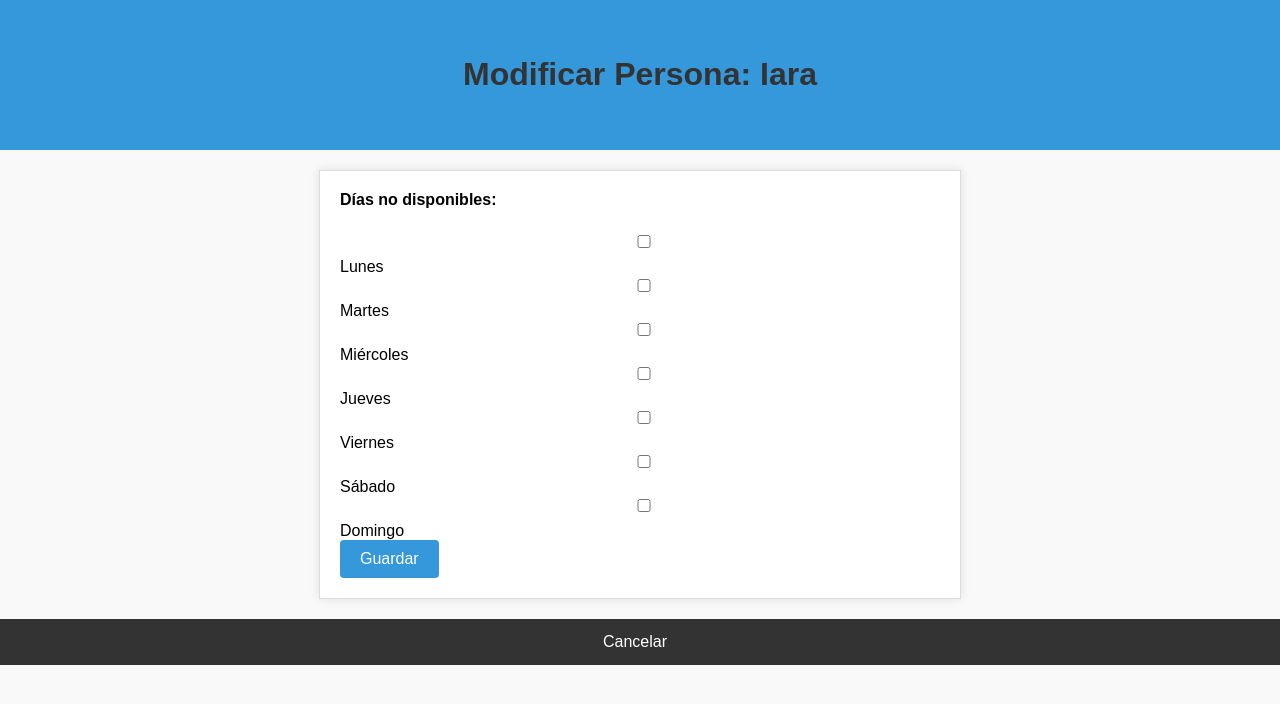
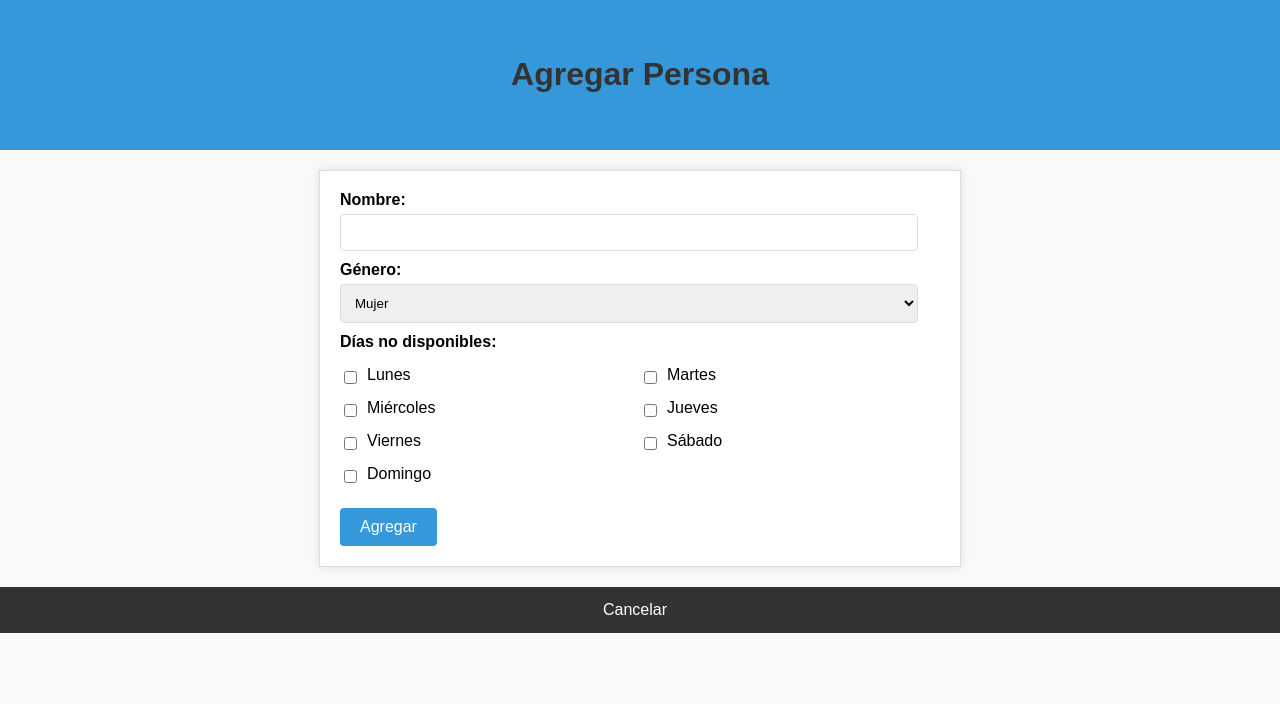
Before and after one commit to JuliT160/ListaDeLimpieza, a Flask app: page /modificar_persona/Iara in a window 1280 px wide. Shown: the top 704 px of the page. Run offline with Flask 3, Linux system fonts and the light colour scheme.

Commit message:
Mejoras visuales

```diff
--- a/static/styles.css
+++ b/static/styles.css
@@ -36,6 +36,15 @@ ul li {
     display: flex;
     justify-content: space-between;
     align-items: center;
+}
+
+ul li span {
+    flex-grow: 1;
+}
+
+.actions {
+    display: flex;
+    gap: 10px;
 }
 
 ul li a {
@@ -85,13 +94,35 @@ label {
 }
 
 input[type="text"],
-select,
-input[type="checkbox"] {
-    width: 100%;
+select {
+    width: calc(100% - 22px);
     padding: 10px;
     margin-bottom: 10px;
     border: 1px solid #ddd;
     border-radius: 4px;
+    box-sizing: border-box;
+}
+
+.checkbox-group {
+    display: flex;
+    flex-wrap: wrap;
+    gap: 10px;
+    margin-bottom: 10px;
+    margin-top: 15px;
+}
+
+.checkbox-item {
+    display: flex;
+    align-items: center;
+    width: calc(50% - 10px);
+}
+
+.checkbox-item input[type="checkbox"] {
+    margin-right: 10px;
+}
+
+.checkbox-item label {
+    font-weight: normal;
 }
 
 button {
@@ -103,6 +134,7 @@ button {
     font-size: 16px;
     cursor: pointer;
     border-radius: 4px;
+    margin-top: 10px;
 }
 
 button:hover {
@@ -113,6 +145,7 @@ button:hover {
     width: auto;
     margin: 0 auto;
     border-collapse: collapse;
+    margin-bottom: 15px;
 }
 
 .compact th,
@@ -124,6 +157,11 @@ button:hover {
 
 .compact th {
     background-color: #f2f2f2;
+}
+
+.lista-personas {
+    margin-bottom: 15px;
+    margin-top: 15px;
 }
 
 .header {
--- a/templates/modificar_persona.html
+++ b/templates/modificar_persona.html
@@ -4,21 +4,35 @@
 <head>
     <meta charset="UTF-8">
     <meta name="viewport" content="width=device-width, initial-scale=1.0">
-    <title>Modificar Persona</title>
+    <title>Agregar Persona</title>
     <link rel="stylesheet" href="{{ url_for('static', filename='styles.css') }}">
 </head>
 
 <body>
     <div class="header">
-        <h1>Modificar Persona: {{ persona.nombre }}</h1>
+        <h1>Agregar Persona</h1>
     </div>
     <form method="post">
-        <label for="no_disponibilidad">Días no disponibles:</label><br>
-        {% for dia in dias %}
-        <input type="checkbox" name="no_disponibilidad" value="{{ dia }}" {% if dia in persona.no_disponibilidad
-            %}checked{% endif %}> {{ dia }}<br>
-        {% endfor %}
-        <button type="submit">Guardar</button>
+        <label for="nombre">Nombre:</label>
+        <input type="text" id="nombre" name="nombre">
+
+        <label for="genero">Género:</label>
+        <select id="genero" name="genero">
+            <option value="M">Mujer</option>
+            <option value="H">Hombre</option>
+        </select>
+
+        <label for="no_disponibilidad">Días no disponibles:</label>
+        <div class="checkbox-group">
+            {% for dia in dias %}
+            <div class="checkbox-item">
+                <input type="checkbox" name="no_disponibilidad" value="{{ dia }}">
+                <label>{{ dia }}</label>
+            </div>
+            {% endfor %}
+        </div>
+
+        <button type="submit">Agregar</button>
     </form>
     <div class="navbar">
         <a href="{{ url_for('ver_personas') }}">Cancelar</a>
```
Also changed, not shown: templates/agregar_persona.html (+16 -8 lines), templates/ver_personas.html (+6 -4 lines).
